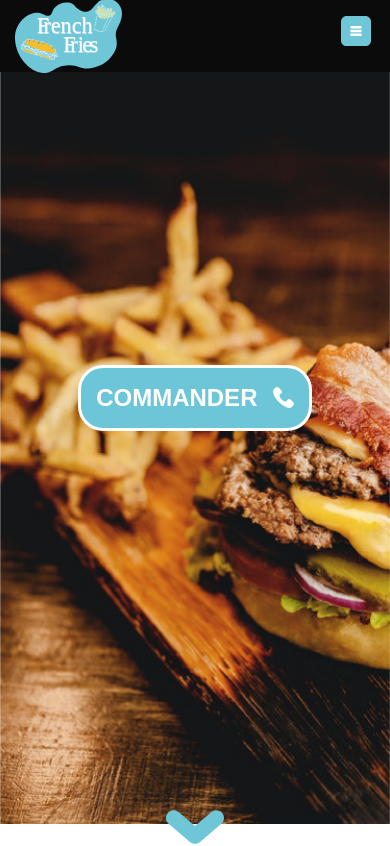
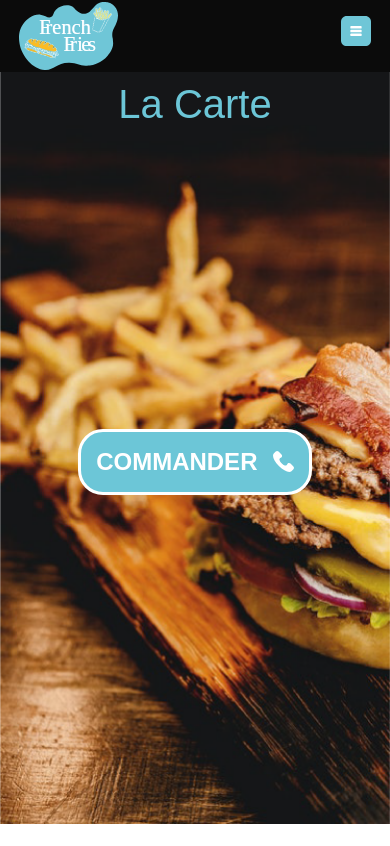
Before and after one commit to E-W-A-e-kigai-dev/project-v1, a React (Create React App) app: page /carte in a window 390 px wide. Shown: the top 846 px of the page. Built offline with nearby package versions, Linux system fonts and the light colour scheme.

Commit message:
Fix customers feedbacks

```diff
--- a/src/App.js
+++ b/src/App.js
@@ -45,8 +45,6 @@ class App extends Component {
         return (
             <Router>
                 <div className="App">
-                    {isMobile ? <NavbarMobile/>: <NavbarDesktop/>}
-                    {isMobile ? <HeaderMobile/> : <HeaderDesktop/>}
                     <Switch>
                         <Route exact path="/carte" component={Card}/>
                         <Route exact path="/apropos" component={About} />
--- a/src/components/About/About.js
+++ b/src/components/About/About.js
@@ -15,6 +15,10 @@ import about_separator_bg from '../../img/images/about-separator-bg.jpg';
 import fb_publi_one from '../../img/images/facebook-1.jpg';
 import left_arrow from '../../img/images/left-chevron.svg';
 import right_arrow from '../../img/images/right-chevron.svg';
+import NavbarMobile from "../Navbar/NavbarMobile/NavbarMobile";
+import NavbarDesktop from "../Navbar/NavbarDesktop/NavbarDesktop";
+import HeaderMobile from "../Header/HeaderMobile/HeaderMobile";
+import HeaderDesktop from "../Header/HeaderDesktop/HeaderDesktop";
 
 
 
@@ -52,8 +56,11 @@ class About extends Component {
     };
 
     render() {
+        const isMobile = window.innerWidth <= 768;
         return (
             <>
+                {isMobile ? <NavbarMobile/>: <NavbarDesktop/>}
+                {isMobile ? <HeaderMobile title={'A propos'}/> : <HeaderDesktop/>}
                 <div className="about-presentation mt-3">
                     <Row className="center">
                         <Col className="center" xs={12}>
--- a/src/components/Card/Card.js
+++ b/src/components/Card/Card.js
@@ -12,13 +12,20 @@ import menus_banner_bg from '../../img/images/menus-card-bg.jpg';
 import DishesCard from "./DishesCard/DishesCard";
 import ContactForm from "../Contact/ContactForm/ContactForm";
 import SeparatorTitle from "../SeparatorTitle/SeparatorTitle";
+import NavbarMobile from "../Navbar/NavbarMobile/NavbarMobile";
+import NavbarDesktop from "../Navbar/NavbarDesktop/NavbarDesktop";
+import HeaderMobile from "../Header/HeaderMobile/HeaderMobile";
+import HeaderDesktop from "../Header/HeaderDesktop/HeaderDesktop";
 
 class Card extends Component {
 
 
     render() {
+        const isMobile = window.innerWidth <= 768;
         return (
             <>
+                {isMobile ? <NavbarMobile/>: <NavbarDesktop/>}
+                {isMobile ? <HeaderMobile title={'La Carte'}/> : <HeaderDesktop/>}
                 <div className="fries-section">
                     <AttentionSeeker effect={"rubberBand"}>
                         <div className="center col-12">
--- a/src/components/Contact/Contact.js
+++ b/src/components/Contact/Contact.js
@@ -3,6 +3,10 @@ import React, {Component} from 'react';
 import './Contact.css';
 
 import ContactForm from "./ContactForm/ContactForm";
+import NavbarMobile from "../Navbar/NavbarMobile/NavbarMobile";
+import NavbarDesktop from "../Navbar/NavbarDesktop/NavbarDesktop";
+import HeaderMobile from "../Header/HeaderMobile/HeaderMobile";
+import HeaderDesktop from "../Header/HeaderDesktop/HeaderDesktop";
 
 class Contact extends Component {
     componentDidMount() {
@@ -10,8 +14,11 @@ class Contact extends Component {
     }
 
     render() {
+        const isMobile = window.innerWidth <= 768;
         return (
             <>
+                {isMobile ? <NavbarMobile/>: <NavbarDesktop/>}
+                {isMobile ? <HeaderMobile title={'Nous contacter'}/> : <HeaderDesktop/>}
                 <div className="contact-section ">
                     <div className="center col-12">
                         <h2 className="section-title text-center">Contactez-nous</h2>
--- a/src/components/Header/HeaderMobile/HeaderMobile.css
+++ b/src/components/Header/HeaderMobile/HeaderMobile.css
@@ -22,7 +22,7 @@
 .down-icon {
     -webkit-animation: mover 2s infinite  alternate;
     animation: mover 2s infinite  alternate;
-    margin-top: 12em;
+    margin-top: 11em;
     width: 15%;
 }
 @-webkit-keyframes mover {
--- a/src/components/Header/HeaderMobile/HeaderMobile.js
+++ b/src/components/Header/HeaderMobile/HeaderMobile.js
@@ -9,6 +9,7 @@ import phone_icon from '../../../img/icones/phone-call.svg';
 import down_arrow from '../../../img/icones/down-arrow.svg';
 
 class HeaderMobile extends Component {
+
     render() {
         return (
             <>
@@ -23,6 +24,9 @@ class HeaderMobile extends Component {
                         }}
                         className="mobile-header-background">
                         <Row>
+                            <div className="header-mobile-title col-12 mt-2 center">
+                                <h1 className="text-center mx-auto">{this.props.title}</h1>
+                            </div>
                             <JackInTheBox>
                                 <div className="center mx-auto btn btn-call">
                                     <a className="link-call text-white" title="lien pour appeler ab-ramonage" href="tel:+33650176772">COMMANDER<img className="icon-phone ml-3" src={phone_icon} alt="telephoner"/></a>
--- a/src/components/Homepage/Homepage.js
+++ b/src/components/Homepage/Homepage.js
@@ -10,14 +10,21 @@ import banner_bg from '../../img/background/separator-homepage-bg.jpg';
 import shop_front from '../../img/images/front.jpg';
 import find from '../../img/images/find.png';
 import ContactForm from "../Contact/ContactForm/ContactForm";
+import NavbarMobile from "../Navbar/NavbarMobile/NavbarMobile";
+import NavbarDesktop from "../Navbar/NavbarDesktop/NavbarDesktop";
+import HeaderMobile from "../Header/HeaderMobile/HeaderMobile";
+import HeaderDesktop from "../Header/HeaderDesktop/HeaderDesktop";
 
 class Homepage extends Component {
     componentDidMount() {
         window.scrollTo(0,0);
     }
     render() {
+        const isMobile = window.innerWidth <= 768;
         return (
             <>
+                {isMobile ? <NavbarMobile/>: <NavbarDesktop/>}
+                {isMobile ? <HeaderMobile title={'Accueil'}/> : <HeaderDesktop/>}
                 <Row className="homepage-presentation-section container-fluid mt-5">
                     <Col xs={2} xl={3} className="left-quotes">
                         <img className="icon-quote icon-quote-left" src={left_quote} alt="guillemets gauche"/>
--- a/src/components/Navbar/NavbarMobile/NavbarMobile.js
+++ b/src/components/Navbar/NavbarMobile/NavbarMobile.js
@@ -19,7 +19,7 @@ class NavbarMobile extends Component {
                 <Navbar className="p-0 top-bar-mobile" sticky="top">
                     <Col xs={8} className="">
                         <Navbar.Brand as={Link} to="/">
-                            <img className="nav-mobile-logo w-50" src={logo} alt="french fries logo"/>
+                            <img className="nav-mobile-logo w-50 p-1" src={logo} alt="french fries logo"/>
                         </Navbar.Brand>
 
                     </Col>
```
Also changed, not shown: 1 other file (tests, documents, lock files or other folders).
